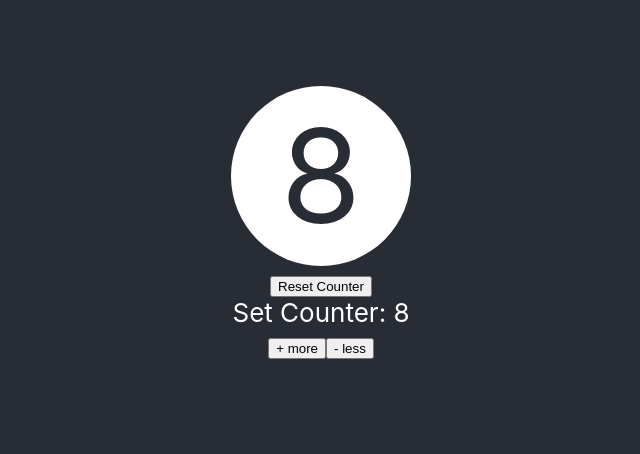
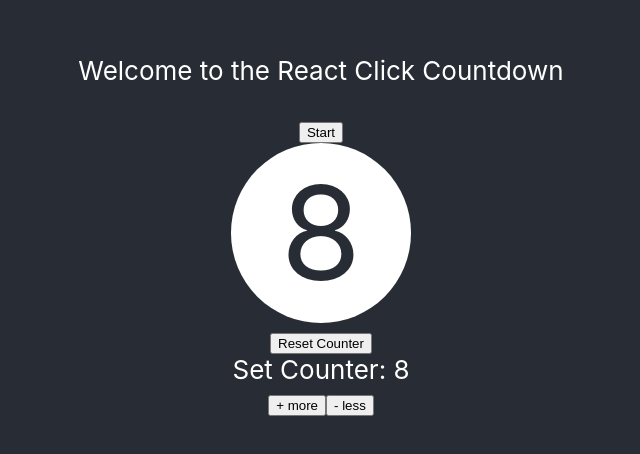
Before and after one commit to sam-malanchuk/react-countdown, a React (Create React App) app in the folder my-app/: page / in a window 1280 px wide. Shown: the part 178-632 px from the top of the page, without its empty margins (319-959 px from the left). Built offline with nearby package versions, Linux system fonts and the light colour scheme.

Commit message:
added menu component

```diff
--- a/my-app/src/App.js
+++ b/my-app/src/App.js
@@ -1,11 +1,13 @@
 import React from 'react';
 import './App.css';
 import Counter from './Counter.js';
+import Menu from './Menu.js';
 
 function App() {
   return (
     <div className="App">
       <header className="App-header">
+        <Menu />
         <Counter />
       </header>
     </div>
--- /dev/null
+++ b/my-app/src/Menu.js
@@ -0,0 +1,12 @@
+import React from 'react';
+
+function Menu() {
+    return (
+        <div>
+            <p>Welcome to the React Click Countdown</p>
+            <button>Start</button>
+        </div>
+    )
+}
+
+export default Menu;
```
Also changed, not shown: 1 other file (tests, documents, lock files or other folders).
